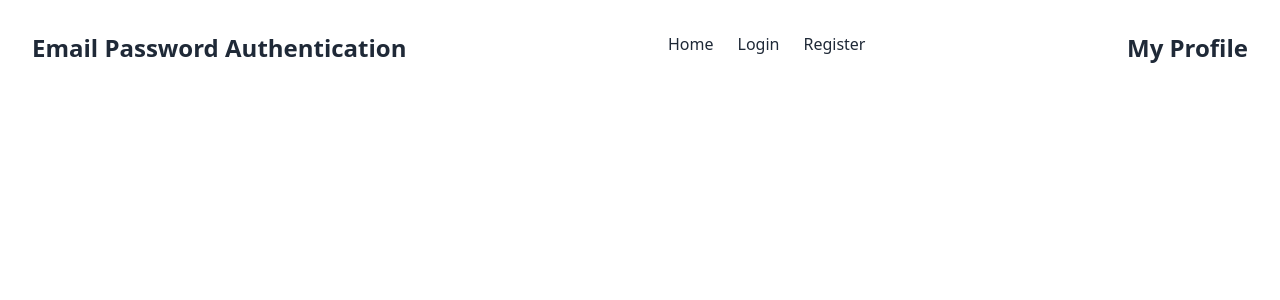
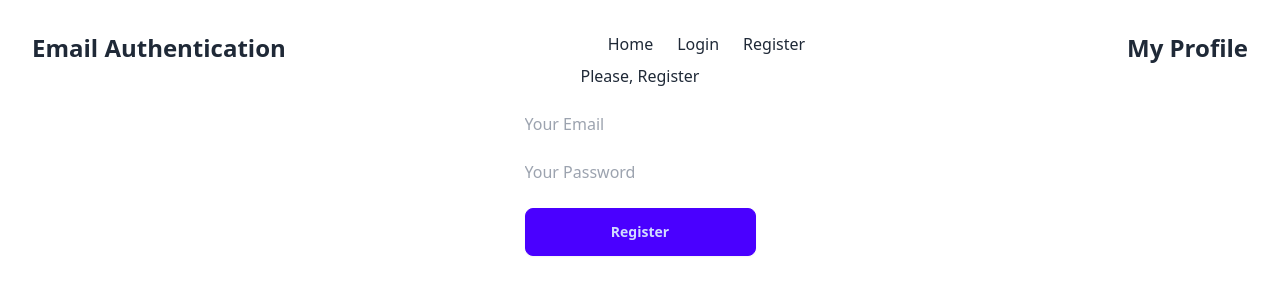
Before and after one commit to nazmul-nhb/user-email-password-auth, a React (Vite) app: page /register in a window 1280 px wide. Shown: the top 300 px of the page. Built offline with nearby package versions, Linux system fonts and the light colour scheme.

Commit message:
created register form and register button

```diff
--- a/src/components/Navbar.jsx
+++ b/src/components/Navbar.jsx
@@ -10,7 +10,7 @@ const Navbar = () => {
 
     return (
         <nav className="flex justify-between">
-            <div><h3 className="text-2xl font-semibold">Email Password Authentication</h3></div>
+            <div><h3 className="text-2xl font-semibold">Email Authentication</h3></div>
             <div>
                 <ul className="flex justify-center gap-6 font-medium">
                     {navLinks}
--- a/src/pages/Home.jsx
+++ b/src/pages/Home.jsx
@@ -1,9 +1,9 @@
 
 const Home = () => {
     return (
-        <div>
+        <section>
             <h3 className="text-3xl">This is Home</h3>
-        </div>
+        </section>
     );
 };
 
--- a/src/pages/Login.jsx
+++ b/src/pages/Login.jsx
@@ -1,9 +1,9 @@
 
 const Login = () => {
     return (
-        <div>
+        <section>
 
-        </div>
+        </section>
     );
 };
 
--- a/src/pages/Register.jsx
+++ b/src/pages/Register.jsx
@@ -1,9 +1,22 @@
 
 const Register = () => {
+
+    const handleRegister = (e) => {
+        e.preventDefault();
+        const email = e.target.email.value;
+        const password = e.target.password.value;
+        console.log(email, password);
+    }
+
     return (
-        <div>
-
-        </div>
+        <section className="space-y-6 flex flex-col justify-center items-center">
+            <h2>Please, Register</h2>
+            <form onSubmit={handleRegister} className="flex flex-col gap-6">
+                <input type="email" name="email" placeholder="Your Email" />
+                <input type="password" name="password" placeholder="Your Password" />
+                <input type="submit" value="Register" className="btn btn-primary" />
+            </form>
+        </section>
     );
 };
 
```
